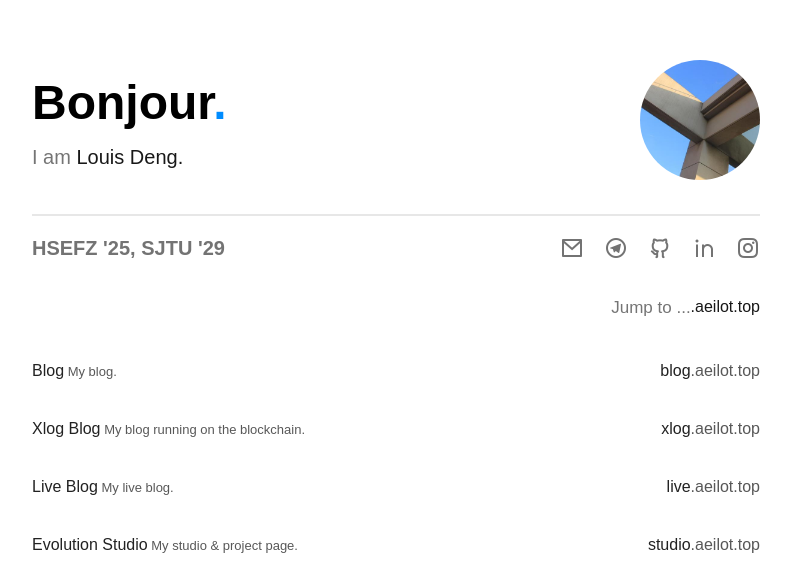
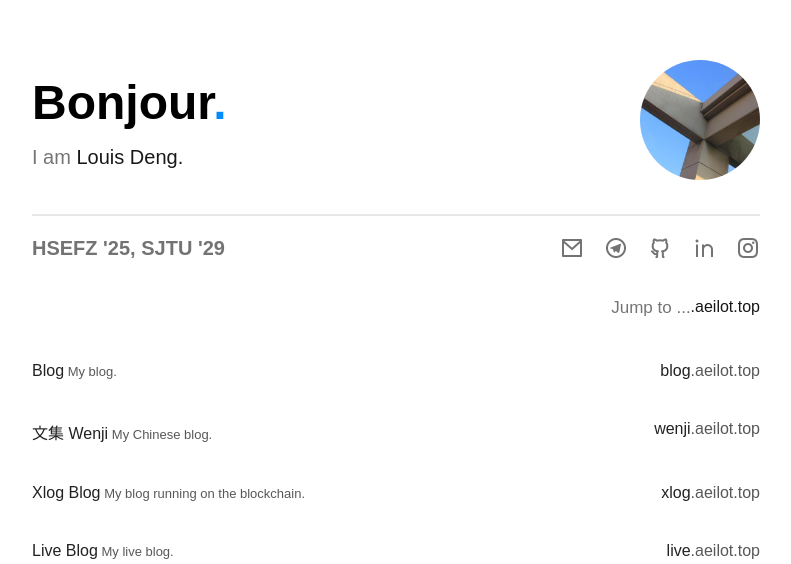
Before and after one commit to aeilot/home-page, a Next.js app: page / in a window 1280 px wide. Shown: the part 236-800 px from the top of the page, without its empty margins (244-1035 px from the left). Built offline with nearby package versions, Linux system fonts and the light colour scheme.

Commit message:
Update NavigatorSection.js

```diff
--- a/src/components/NavigatorSection.js
+++ b/src/components/NavigatorSection.js
@@ -9,6 +9,11 @@ const subdomains = [
     title: 'Blog',
     name: 'blog',
     description: 'My blog.',
+  },
+  {
+    title: '文集 Wenji',
+    name: 'wenji',
+    description: 'My Chinese blog.',
   },
   {
     title: 'Xlog Blog',
```
